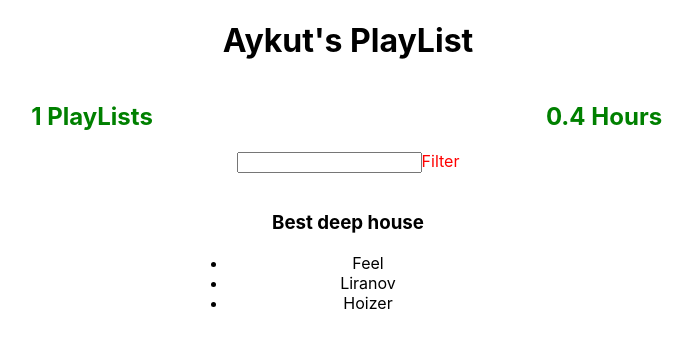
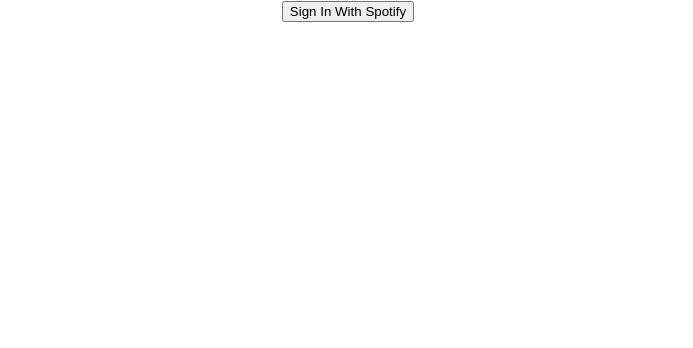
Before and after one commit to aykutyrdm/better-playlist, a React (Create React App) app: page / in a window 1280 px wide. Shown: the top 348 px of the page, without its empty margins (292-985 px from the left). Built offline with nearby package versions, Linux system fonts and the light colour scheme.

Commit message:
playlists are taken from spotify

```diff
--- a/package.json
+++ b/package.json
@@ -6,6 +6,7 @@
     "@testing-library/jest-dom": "^4.2.4",
     "@testing-library/react": "^9.5.0",
     "@testing-library/user-event": "^7.2.1",
+    "query-string": "^6.11.1",
     "react": "^16.13.0",
     "react-dom": "^16.13.0",
     "react-scripts": "3.4.0"
--- a/src/App.js
+++ b/src/App.js
@@ -1,6 +1,7 @@
 import React, { Component } from 'react';
 //import logo from './logo.svg';
 import './App.css';
+import queryString from 'query-string'
 
 
 //let headerName = 'OKUL WEB IS GROWING'
@@ -96,7 +97,7 @@
   render(){
     return(
       <div style = { {color : PlayListTextColor, width : '25%', display : 'inline-block'} }>
-        <img/>
+        <img src = {this.props.playList.imageUrl} style = {{width : '160px'}}/>
         <h3> {this.props.playList.name} </h3>
         <ul>
           {
@@ -120,35 +121,45 @@
 
   componentDidMount(){
 
-    setTimeout( () => {
-      this.setState({serverData : fakeServerData});
-    },1000);
+    let parsed = queryString.parse(window.location.search);
+    let accessToken = parsed.access_token;
+
+    if(!accessToken)
+      return;
+
+    fetch('https://api.spotify.com/v1/me', {headers:{'Authorization': 'Bearer ' + String(accessToken)}
+    }).then(response => response.json()).then((data) => {this.setState(  {user : { name : data.display_name}})});
+
+    fetch('https://api.spotify.com/v1/me/playlists', {headers:{'Authorization': 'Bearer ' + String(accessToken)}
+    }).then(response => response.json()).then((data) => {this.setState(  { playLists : data.items.map(item => ({name : item.name , imageUrl : item.images[0].url, songs : []}))})});
+
 
     setTimeout( () => {
-      this.setState({filterString : 'best'})
+      this.setState({filterString : ''})
     },2000);
   }
 
   render(){
-    let filteredPlayList = this.state.serverData.user ? this.state.serverData.user.playLists.filter( (playLists) => {
+    let filteredPlayList = this.state.user && this.state.playLists ? this.state.playLists.filter( (playLists) => {
       return playLists.name.toLowerCase().includes(this.state.filterString.toLocaleLowerCase())
     }) : []
     return(
       <div className="App">
-        {this.state.serverData.user ?
+
+        {this.state.user ?
         <div>
-          <h1> {this.state.serverData.user.name}'s PlayList</h1>
+          <h1> {this.state.user.name}'s PlayList</h1>
 
-          <PlayListCounter playLists = {this.state.serverData.user && filteredPlayList}/>
+          <PlayListCounter playLists = {this.state.user && filteredPlayList}/>
 
-          <HoursCounter playLists = {this.state.serverData.user && filteredPlayList}/>
+          {/*<HoursCounter playLists = {this.state.user && filteredPlayList}/>*/}
 
           <Filter onTextChange = {text => this.setState({filterString : text})}/>
           {filteredPlayList.map((playList) =>{
               return <Playlist playList = {playList}/>
             })
           }
-        </div> : <h1> ...Loading </h1>
+        </div> : <button onClick ={() => window.location = 'http://localhost:8888/login'}> Sign In With Spotify</button>
         }
     </div>
     )
```
Also changed, not shown: 1 other file (tests, documents, lock files or other folders).
